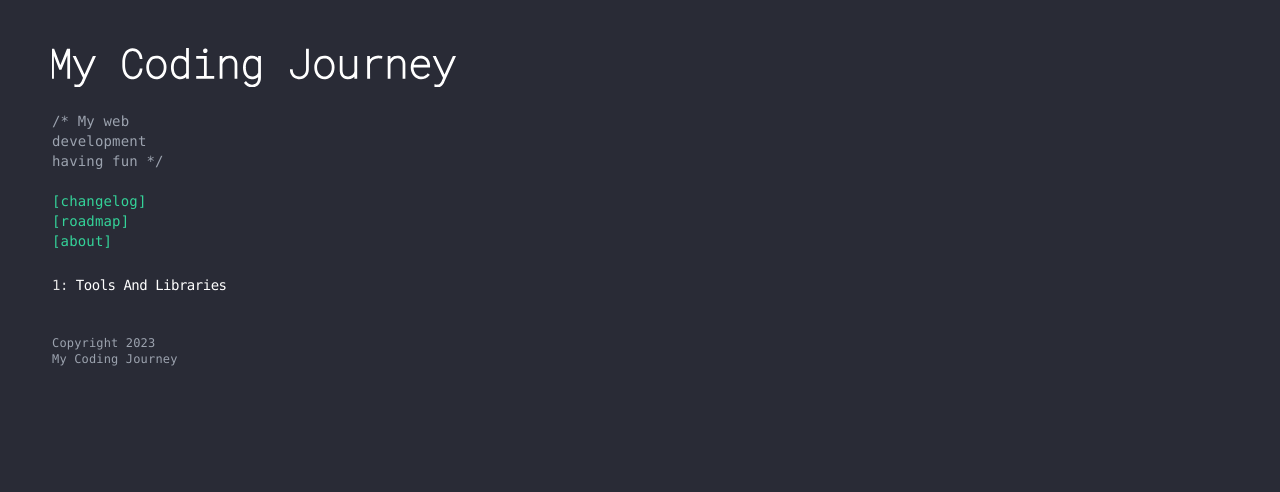
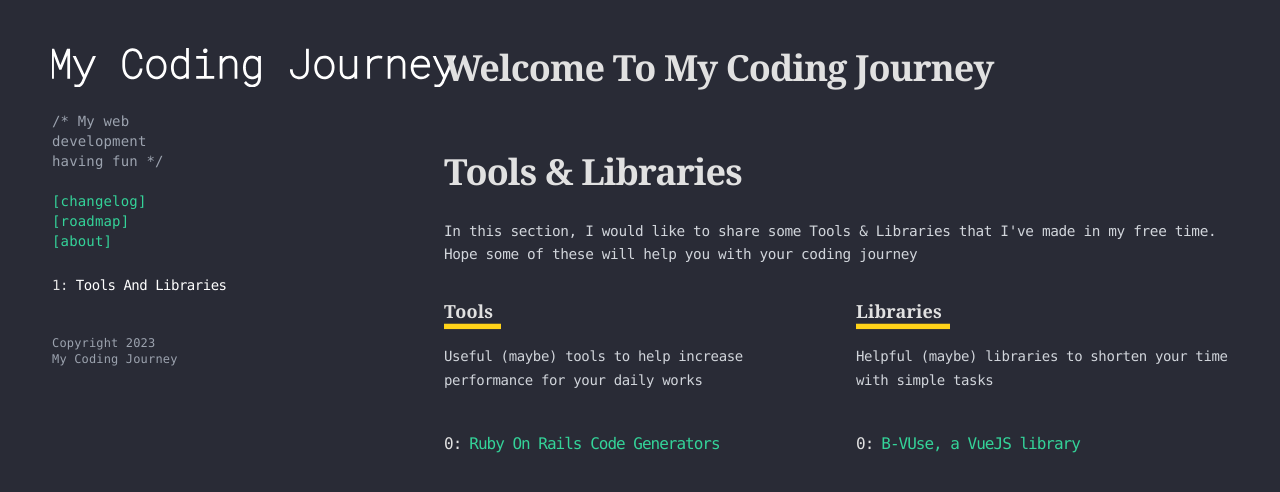
Before and after one commit to bachdx2812/my-coding-journey, a Vue app: page / in a window 1280 px wide. Shown: the top 492 px of the page. Built offline with nearby package versions, Linux system fonts and the light colour scheme; a web font is replaced by a local one.

Commit message:
refactor a lots

```diff
--- /dev/null
+++ b/src/components/MenuItem.vue
@@ -0,0 +1,58 @@
+<template>
+  <div>
+    <a :id="props.menu.id"></a>
+    <header class="mt-10">
+      <div class="text-sm title white leading-[1.1em] mb-0">
+        <div class="leading-[64px]">
+          <span class="text-4xl font-bold">
+            <span class="mr-2 text-[#e1e1e1] tracking-tight font-serif">{{
+              props.menu.title
+            }}</span>
+          </span>
+        </div>
+      </div>
+      <div class="mt-2 text-[0.9rem] text-gray-300 leading-relaxed tracking-tight">
+        {{ props.menu.description }}
+      </div>
+    </header>
+    <div class="py-5 grid md:grid-cols-2 gap-10">
+      <div class="mb-10" v-for="item in props.menu.items">
+        <header>
+          <div class="pt-3 text-lg title white leading-[1.1em] mb-0">
+            <span class="pb-16 borderbottom leading-[24px]">
+              <span class="text-[#e1e1e1] mr-2 font-serif font-bold"> {{ item.title }} </span>
+            </span>
+          </div>
+        </header>
+        <article class="mb-0">
+          <div class="pt-5 pb-0 white col">
+            <span class="text-gray-300 text-sm tracking-tight">
+              {{ item.description }}
+            </span>
+            <div class="mt-5">
+              <h4 class="mt-10"></h4>
+              <table class="text-emerald-400 font-mono tracking-[-1px]">
+                <tbody>
+                  <tr v-for="(menu, index) in item.menus">
+                    <td>
+                      <span class="text-[#e1e1e1] mr-2"> {{ index }}: </span>
+                    </td>
+                    <td>
+                      <router-link :to="menu.path">{{ menu.name }}</router-link>
+                    </td>
+                  </tr>
+                </tbody>
+              </table>
+            </div>
+          </div>
+        </article>
+      </div>
+    </div>
+  </div>
+</template>
+
+<script setup>
+const props = defineProps({
+  menu: Object
+})
+</script>
--- /dev/null
+++ b/src/constants/libraries.js
@@ -0,0 +1,13 @@
+import BVuseView from '../views/libraries/BVuseView.vue'
+
+export default [
+  {
+    name: 'B-VUse, a VueJS library',
+    shortName: 'B-VUse',
+    icon: 'mdi-vuejs',
+    component: BVuseView,
+    path: '/tools/b-vuse',
+    color: '#3FB883',
+    description: 'Collection of VueUse composables that I made for my development with vuejs'
+  }
+]
--- /dev/null
+++ b/src/constants/menus.js
@@ -0,0 +1,23 @@
+import libraries from './libraries'
+import tools from './tools'
+
+export default [
+  {
+    id: 'toolsAndLibrary',
+    title: 'Tools & Libraries',
+    description: `In this section, I would like to share some Tools & Libraries that I've made in my free time.
+      Hope some of these will help you with your coding journey`,
+    items: [
+      {
+        title: 'Tools',
+        description: 'Useful (maybe) tools to help increase performance for your daily works',
+        menus: [...tools]
+      },
+      {
+        title: 'Libraries',
+        description: 'Helpful (maybe) libraries to shorten your time with simple tasks',
+        menus: [...libraries]
+      }
+    ]
+  }
+]
--- /dev/null
+++ b/src/constants/tools.js
@@ -0,0 +1,14 @@
+import RoRCodeGeneratorView from '../views/tools/RoRCodeGeneratorView.vue'
+
+export default [
+  {
+    name: 'Ruby On Rails Code Generators',
+    shortName: 'Code Generators',
+    icon: 'mdi-language-ruby-on-rails',
+    component: RoRCodeGeneratorView,
+    path: '/tools/ruby_on_rails_code_generator',
+    color: '#E0115F',
+    description:
+      'Some Code Generators for Ruby On Rails. Can Help you create useful files with few simple steps'
+  }
+]
--- a/src/constants/toolsAndLibraries.js
+++ b/src/constants/toolsAndLibraries.js
@@ -1,22 +1,4 @@
-import RoRCodeGeneratorView from '../views/tools/RoRCodeGeneratorView.vue'
-import VuejsView from '../views/libraries//VuejsView.vue'
+import tools from './tools'
+import libraries from './libraries'
 
-export default [
-  {
-    name: 'Code Generators',
-    icon: 'mdi-language-ruby-on-rails',
-    component: RoRCodeGeneratorView,
-    path: '/tools/ruby_on_rails_code_generator',
-    color: '#E0115F',
-    description:
-      'Some Code Generators for Ruby On Rails. Can Help you create `useful files` with few simple steps'
-  },
-  {
-    name: 'VueJs Libraries',
-    icon: 'mdi-vuejs',
-    component: VuejsView,
-    path: '/tools/vuejs',
-    color: '#3FB883',
-    description: 'Some Libraries I made for my development with vuejs'
-  }
-]
+export default [...tools, ...libraries]
--- a/src/views/HomeView.vue
+++ b/src/views/HomeView.vue
@@ -1,5 +1,11 @@
 <template>
-  <v-container> </v-container>
+  <PageHeader title="Welcome To My Coding Journey"></PageHeader>
+  <MenuItem v-for="menu in menus" :menu="menu"></MenuItem>
 </template>
 
-<script setup></script>
+<script setup>
+import menus from '@/constants/menus'
+
+import PageHeader from '@/components/layouts/PageHeader.vue'
+import MenuItem from '@/components/MenuItem.vue'
+</script>
--- a/src/views/ToolsAndLibrariesView.vue
+++ b/src/views/ToolsAndLibrariesView.vue
@@ -7,7 +7,7 @@
         class="mx-auto"
         max-width="344"
         min-height="150"
-        :title="item.name"
+        :title="item.shortName"
         :color="item.color"
         :prepend-icon="item.icon"
         :href="item.path"
--- /dev/null
+++ b/src/views/libraries/BVuseView.vue
@@ -0,0 +1,72 @@
+<template>
+  <PageHeader title="BVuse, a VueJS Library"></PageHeader>
+
+  <div>
+    <header class="mt-10">
+      <div class="text-sm title white leading-[1.1em] mb-0">
+        <div class="leading-[64px]">
+          <span class="text-4xl font-bold">
+            <span class="mr-2 text-[#e1e1e1] tracking-tight font-serif">
+              b-vuse , a collection of VueJS composables ( Inspired by
+              <a href="https://vueuse.org/">VueUse</a> )
+            </span>
+          </span>
+        </div>
+      </div>
+      <div class="mt-2 text-[0.9rem] text-gray-300 leading-relaxed tracking-tight">
+        I made this `library` to use in my daily projects and also can help my collagues with their
+        codes. Check for more details: <a href="https://github.com/bachdx2812/b-vuse">Github</a>
+      </div>
+    </header>
+    <div class="py-5 grid md:grid-cols-1 gap-10">
+      <div class="mb-10">
+        <header>
+          <div class="pt-3 text-lg title white leading-[1.1em] mb-0">
+            <span class="pb-16 borderbottom leading-[24px]">
+              <span class="text-[#e1e1e1] mr-2 font-serif font-bold"> Core Functions </span>
+            </span>
+          </div>
+        </header>
+        <article class="mb-0">
+          <div class="pt-5 pb-0 white col">
+            <span class="text-gray-300 text-sm tracking-tight">
+              Here are short summary of the functions that this library provides
+            </span>
+            <div class="mt-5">
+              <h4 class="mt-10"></h4>
+              <table class="text-emerald-400 font-mono tracking-[-1px]">
+                <tbody>
+                  <tr v-for="(item, index) in functions">
+                    <td>
+                      <span class="text-[#e1e1e1] mr-2">{{ index + 1 }}: </span>
+                    </td>
+                    <td>
+                      <a class="hover:underline" :href="item.url" target="_blank">{{
+                        item.name
+                      }}</a>
+                    </td>
+                  </tr>
+                </tbody>
+              </table>
+            </div>
+          </div>
+        </article>
+      </div>
+    </div>
+  </div>
+</template>
+
+<script setup>
+import PageHeader from '@/components/layouts/PageHeader.vue'
+
+const functions = [
+  {
+    name: 'useBreadcrumb',
+    url: 'https://github.com/bachdx2812/b-vuse?tab=readme-ov-file#usebreadcrumb'
+  },
+  {
+    name: 'useQuery',
+    url: 'https://github.com/bachdx2812/b-vuse?tab=readme-ov-file#usequery'
+  }
+]
+</script>
--- a/src/views/libraries/VuejsView.vue
+++ /dev/null
@@ -1,10 +0,0 @@
-<template>
-  <PageHeader title="VueJs Libraries"></PageHeader>
-
-  <BVuse></BVuse>
-</template>
-
-<script setup>
-import PageHeader from '@/components/layouts/PageHeader.vue'
-import BVuse from '@/components/libraries/BVuse.vue'
-</script>
```
